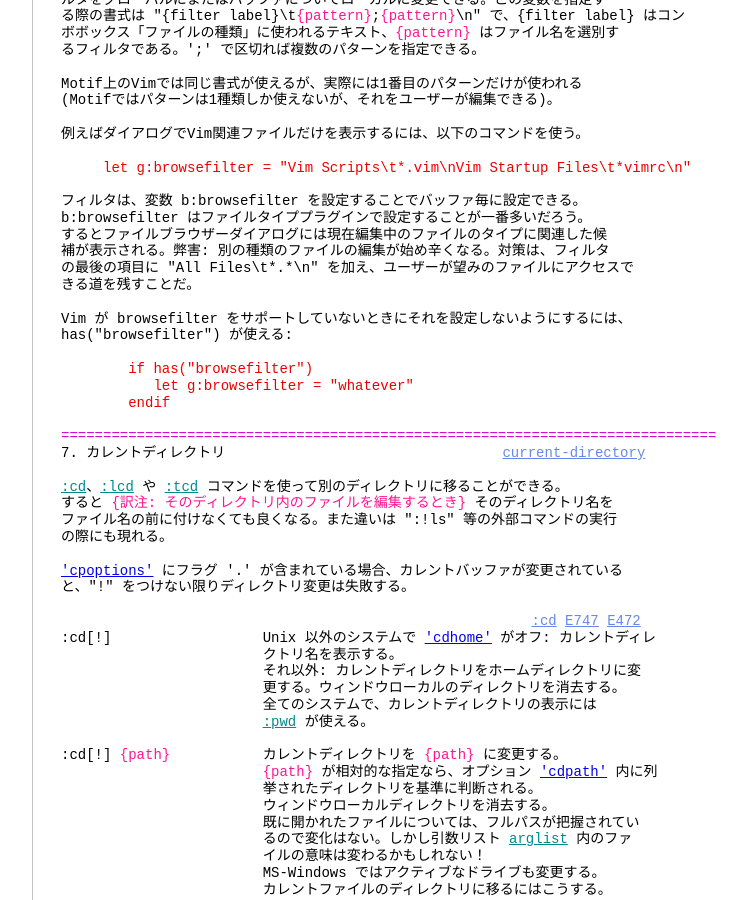
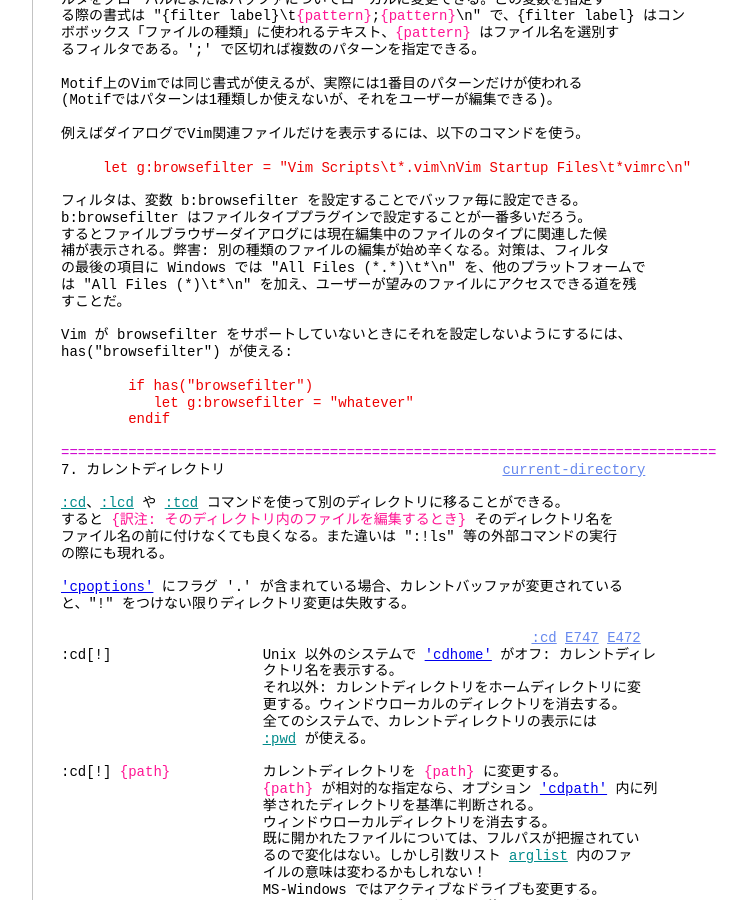
Before and after one commit to vim-jp/vimdoc-ja, a Jekyll site: the page built from editing.html, in a window 1280 px wide and 900 px high, scrolled down 22094 px. Shown: the whole window, without its empty margins (340-1087 px from the left). Built offline with Jekyll 4.4.1, drawn with Linux system fonts in a browser that asks for light colours; nearby versions of some CDN libraries; comment, search, counter and statistics services are not loaded; some of the changed text lies outside the part shown.

Commit message:
Generated by GitHub workflow 7676663711
https://github.com/vim-jp/vimdoc-ja-working/actions/runs/7676663711

```diff
--- a/editing.html
+++ b/editing.html
@@ -3,7 +3,7 @@ layout: vimdoc
 helpname: 'editing'
 ---
 <div id='vimCodeElement'>
-<a class="Constant" href="editing.html" name="editing.txt">editing.txt</a>&nbsp;&nbsp; For&nbsp;<span class="Identifier">Vim バージョン 9.1.</span>&nbsp;&nbsp;Last change: 2023 Sep 27<br>
+<a class="Constant" href="editing.html" name="editing.txt">editing.txt</a>&nbsp;&nbsp; For&nbsp;<span class="Identifier">Vim バージョン 9.1.</span>&nbsp;&nbsp;Last change: 2024 Jan 14<br>
 <br>
 <br>
 &nbsp;&nbsp;&nbsp;&nbsp;&nbsp;&nbsp;&nbsp;&nbsp;&nbsp;&nbsp;&nbsp;&nbsp;&nbsp;&nbsp;&nbsp;&nbsp;<span class="Identifier">VIMリファレンスマニュアル&nbsp;&nbsp;&nbsp;&nbsp;by Bram Moolenaar</span><br>
@@ -1321,8 +1321,9 @@ Motif上のVimでは同じ書式が使えるが、実際には1番目のパタ
 b:browsefilter はファイルタイププラグインで設定することが一番多いだろう。<br>
 するとファイルブラウザーダイアログには現在編集中のファイルのタイプに関連した候<br>
 補が表示される。弊害: 別の種類のファイルの編集が始め辛くなる。対策は、フィルタ<br>
-の最後の項目に &quot;All Files\t*.*\n&quot; を加え、ユーザーが望みのファイルにアクセスで<br>
-きる道を残すことだ。<br>
+の最後の項目に Windows では &quot;All Files (*.*)\t*\n&quot; を、他のプラットフォームで<br>
+は &quot;All Files (*)\t*\n&quot; を加え、ユーザーが望みのファイルにアクセスできる道を残<br>
+すことだ。<br>
 <br>
 Vim が browsefilter をサポートしていないときにそれを設定しないようにするには、<br>
 has(&quot;browsefilter&quot;) が使える:<br>
```
